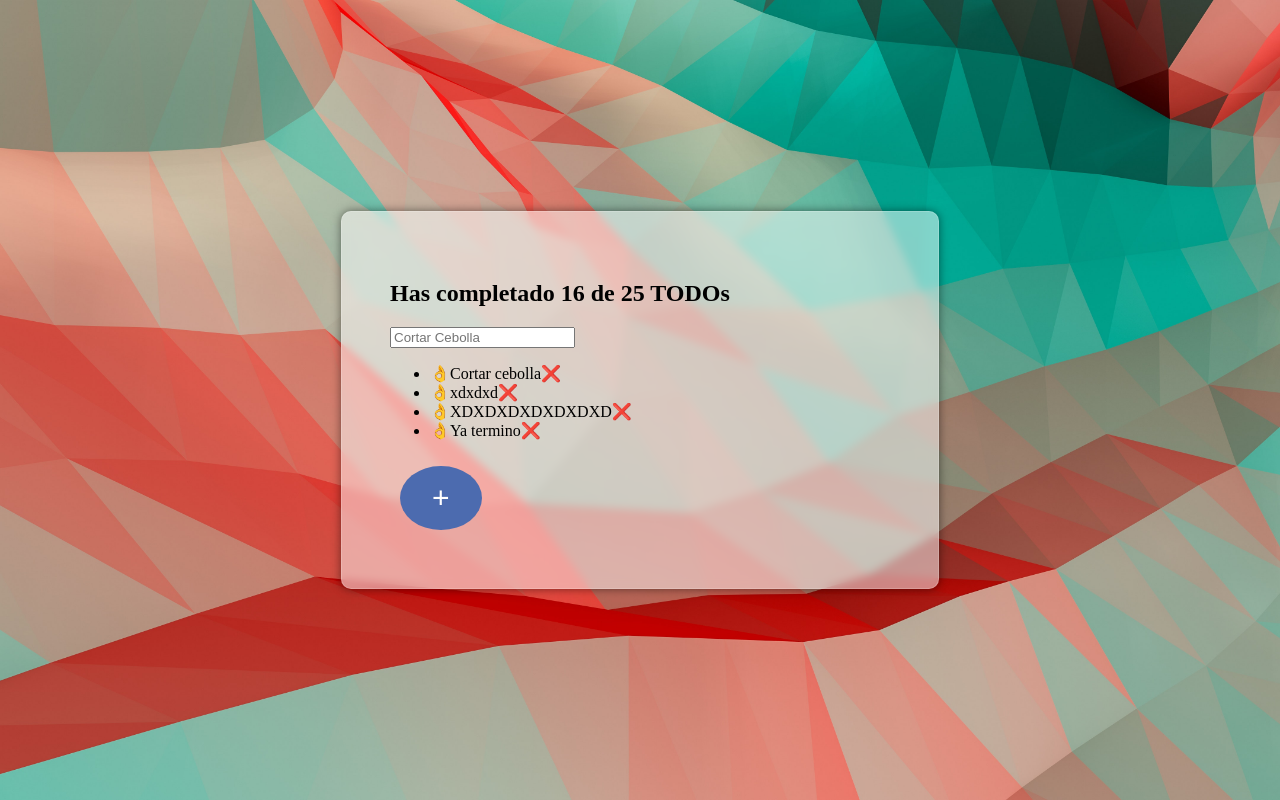
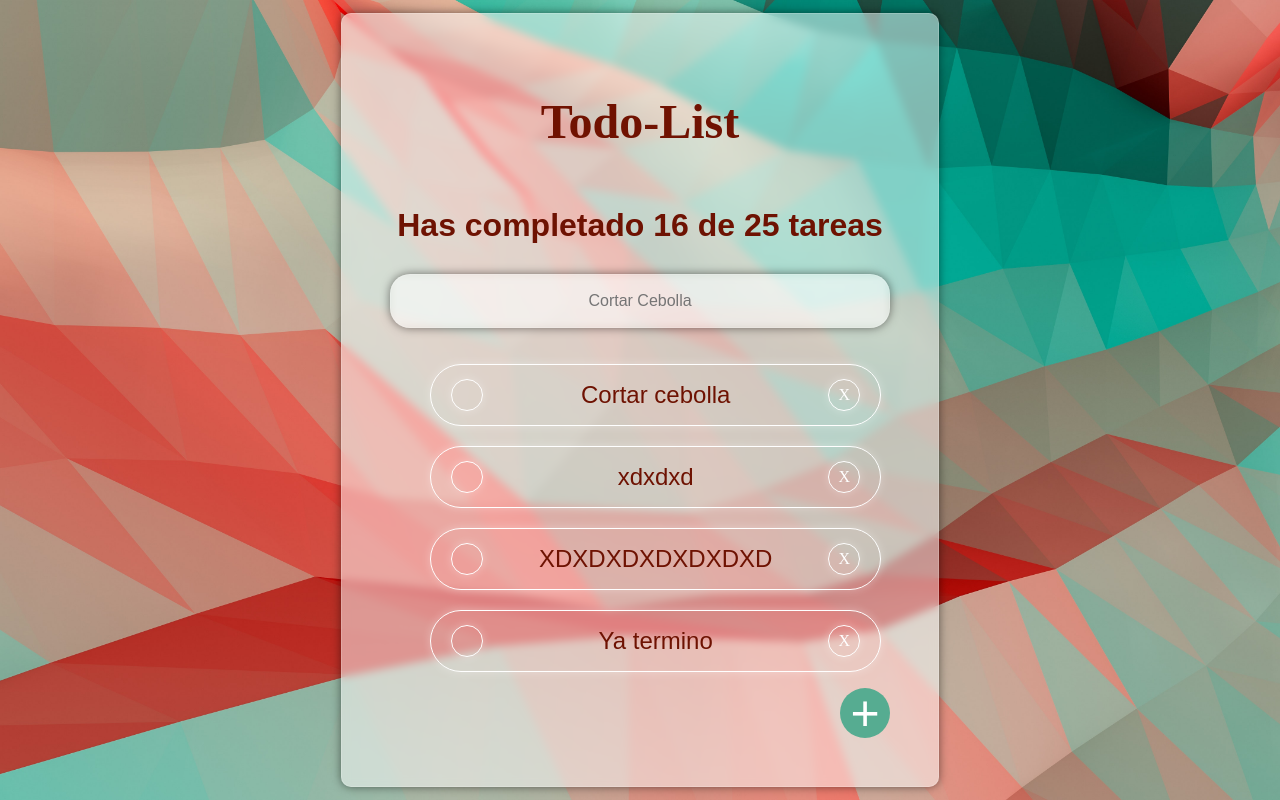
Before and after one commit to trilord243/Todo-react-glass, a React (Vite) app: page / in a window 1280 px wide. Built offline with nearby package versions, Linux system fonts and the light colour scheme.

Commit message:
Terminando diseño

```diff
--- a/src/App.jsx
+++ b/src/App.jsx
@@ -21,7 +21,7 @@ function App() {
 
   return (
     <div className="card" >
-      <TodoCounter completed={16} total={25} />
+      <TodoCounter completed={16} total={25} className="tittle" />
       <TodoSearch />
 
       <TodoList>
--- a/src/components/CreateTodoButton.jsx
+++ b/src/components/CreateTodoButton.jsx
@@ -2,7 +2,7 @@ import React from 'react'
 import "../styles/button.css"
 function CreateTodoButton() {
     return (
-        <button>+</button>
+        <button> +  </button>
     )
 }
 
--- a/src/components/TodoCounter.jsx
+++ b/src/components/TodoCounter.jsx
@@ -1,8 +1,12 @@
 import React from 'react'
-
+import "../styles/TodoCounter.css"
 function TodoCounter({ total = 1, completed = 0 }) {
     return (
-        <h2>Has completado {completed} de {total} TODOs</h2>
+        <>
+
+            <h1>Todo-List</h1>
+            <h2>Has completado {completed} de {total} tareas</h2>
+        </>
     )
 }
 
--- a/src/components/TodoItem.jsx
+++ b/src/components/TodoItem.jsx
@@ -1,15 +1,16 @@
 import React from 'react'
-
+import "../styles/TodoItem.css"
 function TodoItem({ text, completed }) {
     return (
-        <li>
-            <span>👌</span>
+
+        <li >
+            <span className='check'></span>
 
 
 
-            {text}
+            <p> {text} </p>
 
-            <span>❌</span>
+            <span className='x'  >X</span>
 
         </li>
     )
--- a/src/components/TodoSearch.jsx
+++ b/src/components/TodoSearch.jsx
@@ -1,5 +1,5 @@
 import React from 'react'
-
+import "../styles/TodoSearch.css"
 function TodoSearch() {
     return (
         <input placeholder="Cortar Cebolla" />
--- /dev/null
+++ b/src/styles/TodoCounter.css
@@ -0,0 +1,12 @@
+h2 {
+  color: rgb(110, 18, 2);
+  text-align: center;
+  font-size: 2rem;
+  font-family: Arial, Helvetica, sans-serif;
+  margin-bottom: 30px;
+}
+h1 {
+  color: rgb(112, 18, 1);
+  text-align: center;
+  font-size: 3rem;
+}
--- /dev/null
+++ b/src/styles/TodoSearch.css
@@ -0,0 +1,12 @@
+input {
+  height: 50px;
+  border-radius: 20px;
+  background-color: rgba(255, 255, 255, 0.2);
+  box-shadow: 0 0 10px rgba(7, 0, 0, 0.5);
+  backdrop-filter: blur(4px);
+  border: 1px solid rgba(255, 255, 255, 0.18);
+  text-align: center;
+  font-size: 1rem;
+  font-family: Arial, Helvetica, sans-serif;
+  color: rgb(110, 18, 2);
+}
--- /dev/null
+++ b/src/styles/Todoitem.css
@@ -0,0 +1,44 @@
+li {
+  display: flex;
+  height: 60px;
+  width: 89%;
+  justify-content: space-between;
+  align-items: center;
+  padding-left: 20px;
+  padding-right: 20px;
+  border-radius: 40px;
+  border: 1px solid rgba(255, 255, 255, 1);
+  box-shadow: 0 0 10px rgba(255, 255, 255, 0.3);
+  margin-top: 20px;
+}
+
+.check {
+  display: flex;
+  justify-content: center;
+  align-items: center;
+  height: 30px;
+  width: 30px;
+  border-radius: 50%;
+  border: 1px solid rgba(255, 255, 255, 1);
+  box-shadow: 0 0 10px rgba(255, 255, 255, 0.3);
+  cursor: pointer;
+}
+
+.x {
+  display: flex;
+  justify-content: center;
+  align-items: center;
+  height: 30px;
+  width: 30px;
+  border-radius: 50%;
+  border: 1px solid rgba(255, 255, 255, 1);
+  box-shadow: 0 0 10px rgba(255, 255, 255, 0.3);
+  cursor: pointer;
+  color: white;
+}
+
+p {
+  font-size: 1.5rem;
+  font-family: Arial, Helvetica, sans-serif;
+  color: rgb(110, 18, 2);
+}
--- a/src/styles/app.css
+++ b/src/styles/app.css
@@ -15,6 +15,8 @@ body {
 }
 
 .card {
+  display: flex;
+  flex-direction: column;
   padding: 3em;
   width: 500px;
 
--- a/src/styles/button.css
+++ b/src/styles/button.css
@@ -1,14 +1,13 @@
 button {
-  background-color: #4c6baf;
+  display: flex;
+  margin-left: auto;
+  height: 50px;
+  width: 50px;
+  border-radius: 50%;
+  font-size: 50px;
+  justify-content: center;
+  align-items: center;
+  background-color: #56ac91;
+  color: white;
   border: none;
-  color: white;
-  padding: 15px 32px;
-  margin: 10px;
-  text-align: center;
-  text-decoration: none;
-  display: inline-block;
-  font-size: 30px;
-  border-radius: 50%;
-  cursor: pointer;
-  transition-duration: 0.4s;
 }
```
